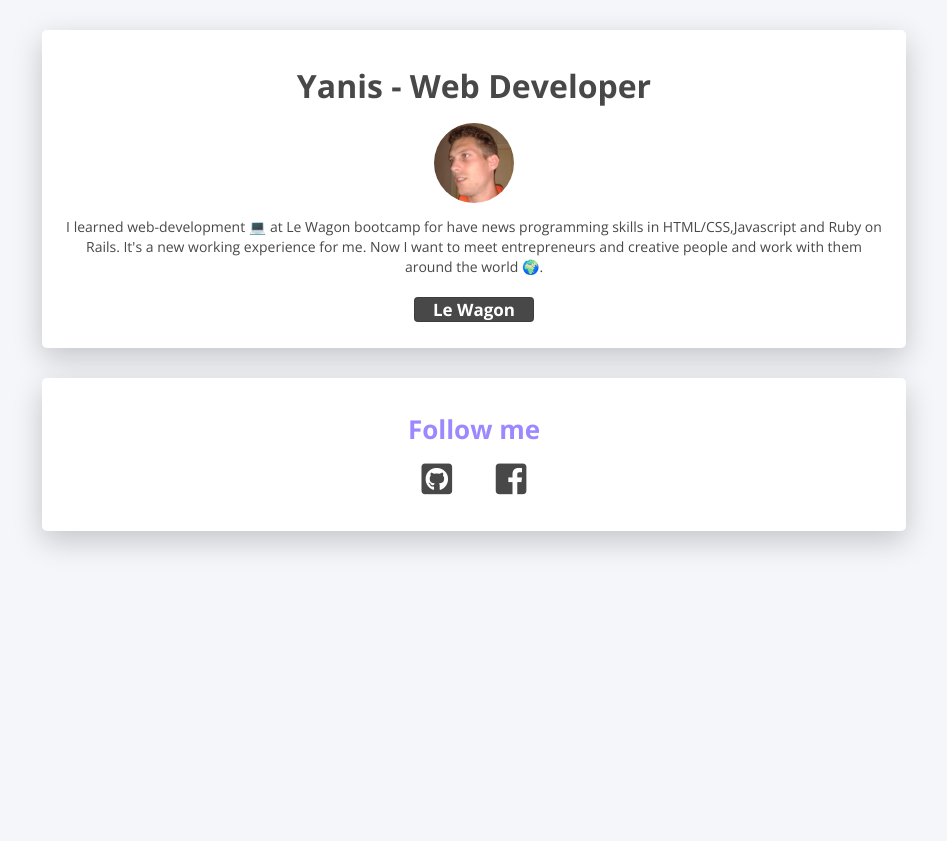
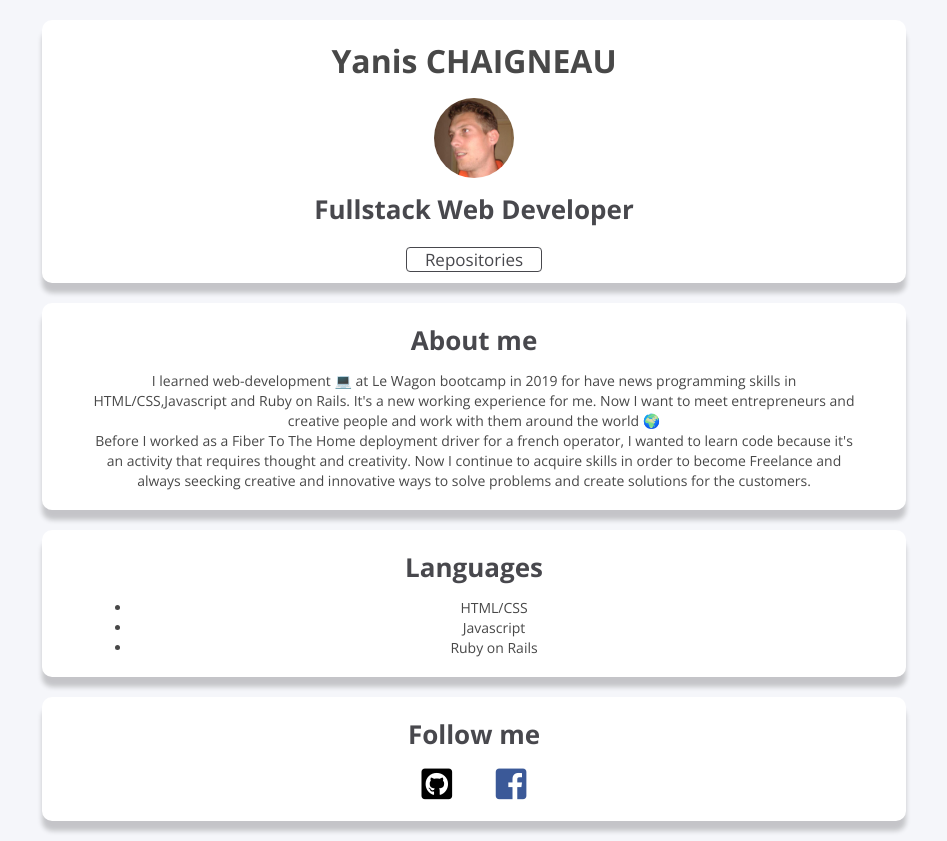
Before and after one commit to Yanis0705/profile, a plain HTML site: page index.html in a window 1280 px wide. Shown: the whole page, without its empty margins (166-1113 px from the left). Before the commit the page ends 800 px from the top, so only its background shows below. Drawn offline with nearby package versions, Linux system fonts and the light colour scheme.

Commit message:
Add news elements to my profile

```diff
--- a/index.html
+++ b/index.html
@@ -10,22 +10,39 @@
 
 <body>
   <div class="container">
-    <div class="card-white-box-shadow">
-      <h1>Yanis - Web Developer</h1>
+    <div class="card-white-box-shadow-border-solid-black">
+      <h1>Yanis CHAIGNEAU</h1>
       <img src="images/profile.jpeg" alt="Profile image">
-      <p>I learned web-development 💻 at Le Wagon bootcamp for have news programming skills in HTML/CSS,Javascript and Ruby on Rails. It's a new working experience for me. Now I want to meet entrepreneurs and creative people and work with them around the world 🌍.</p>
-      <a class="btn-black" href="https://www.lewagon.com/fr">Le Wagon</a>
+      <h2>Fullstack Web Developer</h2>
+      <p></p>
+      <a class="btn-black" href="https://github.com/Yanis0705?tab=repositories">Repositories</a>
     </div>
 
-    <div class="card-white-box-shadow">
+    <div class="card-white-box-shadow-border-solid-black">
+      <h2>About me</h2>
+      <p>I learned web-development 💻 at Le Wagon bootcamp in 2019 for have news programming skills in HTML/CSS,Javascript and Ruby on Rails. It's a new working experience for me. Now I want to meet entrepreneurs and creative people and work with them around the world 🌍<br>Before I worked as a Fiber To The Home deployment driver for a french operator, I wanted to learn code because it's an activity that requires thought and creativity. Now I continue to acquire skills in order to become Freelance and always seecking creative and innovative ways to solve problems and create solutions for the customers.
+
+</p>
+    </div>
+
+    <div class="card-white-box-shadow-border-solid-black">
+      <h2>Languages</h2>
+      <ul>
+        <li>HTML/CSS</li>
+        <li>Javascript</li>
+        <li>Ruby on Rails</li>
+      </ul>
+    </div>
+
+    <div class="card-white-box-shadow-border-solid-black">
       <h2>Follow me</h2>
       <ul class="list-inline">
         <li>
-          <a class='icon-link' href="https://github.com/Yanis0705"><i class="fab fa-github-square"></i>
+          <a class='icon-link-black' href="https://github.com/Yanis0705"><i class="fab fa-github-square"></i>
           </a>
         </li>
         <li>
-          <a class='icon-link' href="https://www.facebook.com"><i class="fab fa-facebook-square"></i>
+          <a class='icon-link-blue' href="https://www.facebook.com"><i class="fab fa-facebook-square"></i>
           </a>
         </li>
       </ul>
--- a/style.css
+++ b/style.css
@@ -18,7 +18,7 @@ h1 {
 
 h2 {
   font-size: 26px;
-  color: #9c88ff;
+  color: #48484d;
 }
 
 img {
@@ -28,42 +28,52 @@ img {
 
 .btn-black {
   padding: 0 18px;
-  background-color: #484848;
-  border-color: rgba(0,0,0,.84);
-  color: white;
-  border: 1px solid rgba(0,0,0,.15);
+  background-color: white;
+  border-color: #48484d;
+  color: #48484d;
+  border: 1px solid #48484d;
   border-radius: 4px;
   text-decoration: none;
   font-size: 17px;
   line-height: 37px;
-  font-weight: bold;
+  font-weight: lighter;
 }
 
 .btn-black:hover {
-  background-color: #9c88ff;
+  background-color: #48484d;
+  color: white;
 }
 
-.icon-link {
+.icon-link-blue {
   font-size: 35px;
-  color: rgb(72, 72, 72);
+  color: #3b5998;
 }
 
-.icon-link:hover {
+.icon-link-blue:hover {
   font-size: 35px;
-  color: #9c88ff;
+  color: #48484d;
+}
+
+.icon-link-black {
+  font-size: 35px;
+  color: black;
+}
+
+.icon-link-black:hover {
+  font-size: 35px;
+  color: #48484d;
 }
 
 .container {
   text-align: center;
 }
 
-.card-white-box-shadow {
-  margin: 30px 200px 30px 200px;
+.card-white-box-shadow-border-solid-black {
+  margin: 20px 200px 20px 200px;
   background: white;
-  padding: 20px;
-  border-radius: 4px;
-  box-shadow: 0 10px 30px rgba(0,0,0,.2);
-  border-radius: 5px;
+  padding: 5px 50px 5px 50px;
+  border-radius: 10px;
+  box-shadow: 0 10px 5px rgba(0,0,0,.2);
 }
 
 .list-inline > li {
```
